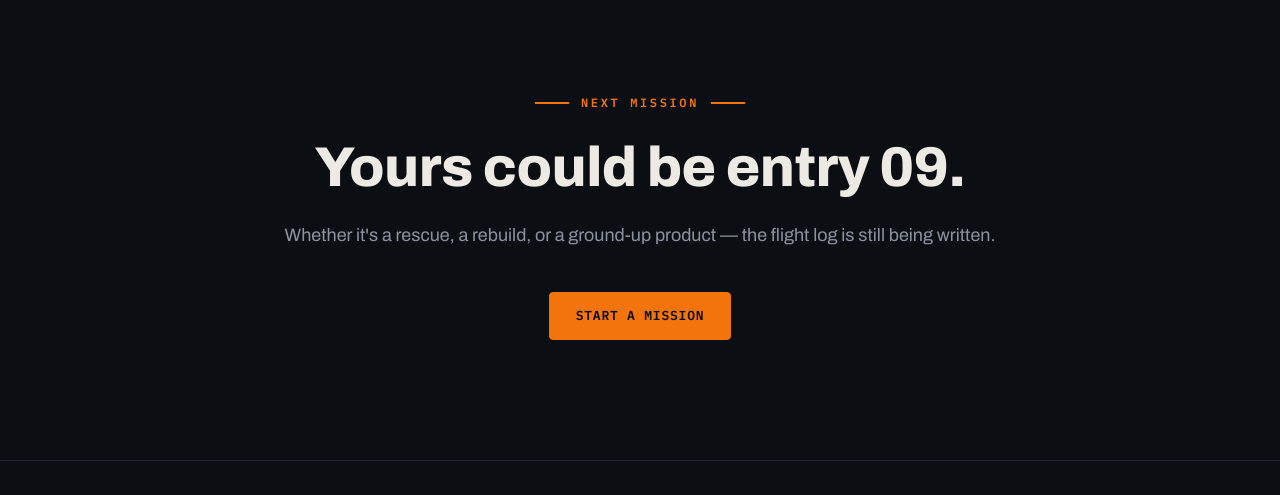
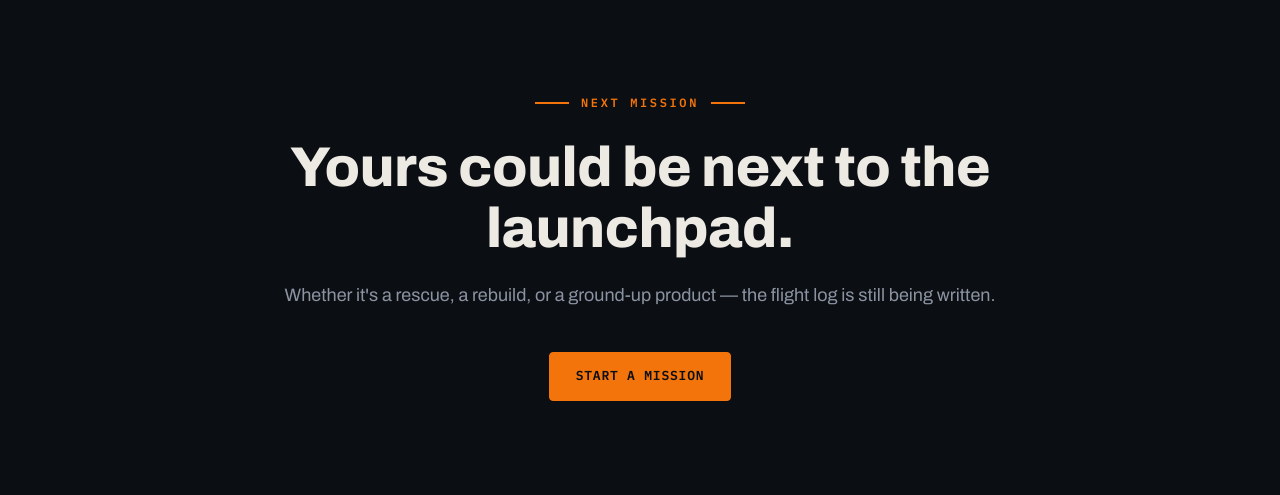
Before and after one commit to missioncontrolceo/newsite, a plain HTML site: page case-studies.html in a window 1280 px wide. Shown: the part 8000-8495 px from the top of the page. Drawn offline with Linux system fonts and the light colour scheme.

Commit message:
Add files via upload

```diff
--- a/case-studies.html
+++ b/case-studies.html
@@ -632,7 +632,7 @@
 
 <section class="cta">
   <span class="eyebrow">Next mission</span>
-  <h2>Yours could be entry 09.</h2>
+  <h2>Yours could be next to the launchpad.</h2>
   <p>Whether it's a rescue, a rebuild, or a ground-up product &mdash; the flight log is still being written.</p>
   <a class="btn" href="contact.html">START A MISSION</a>
 </section>
```
